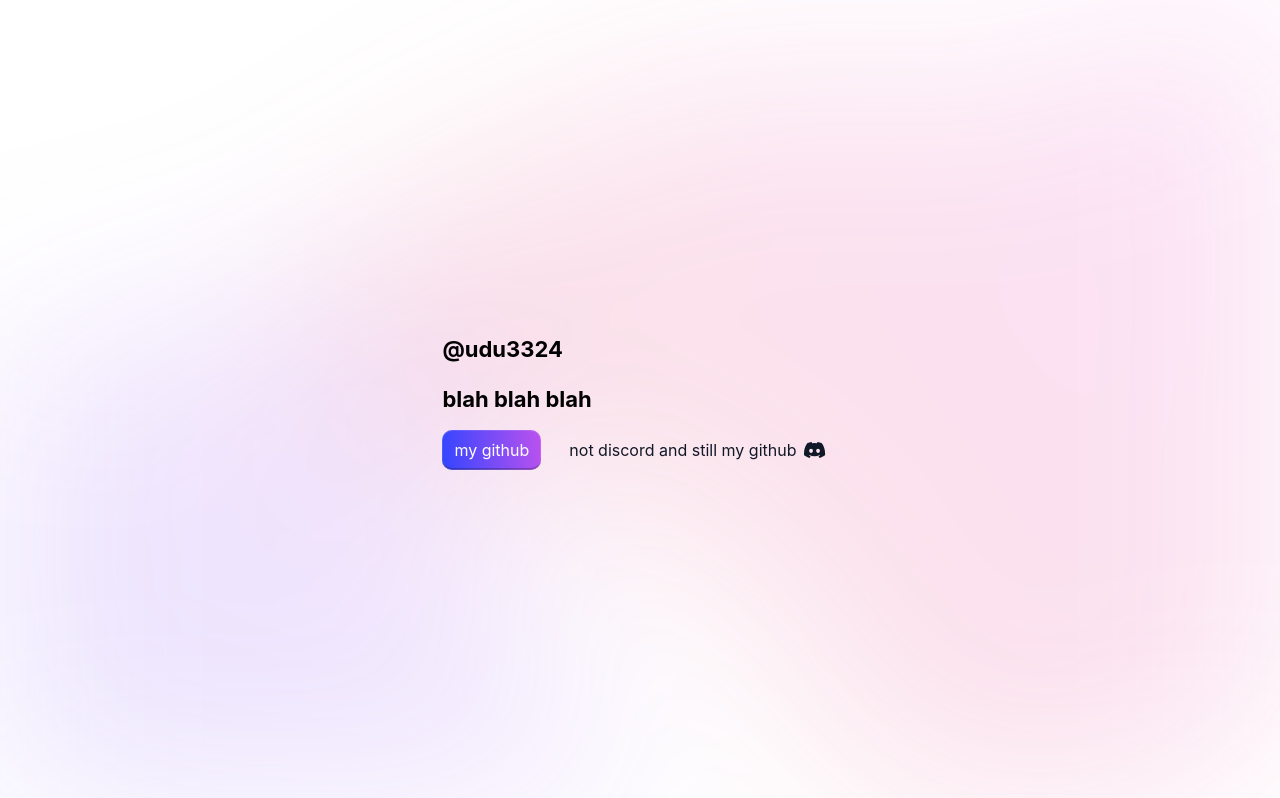
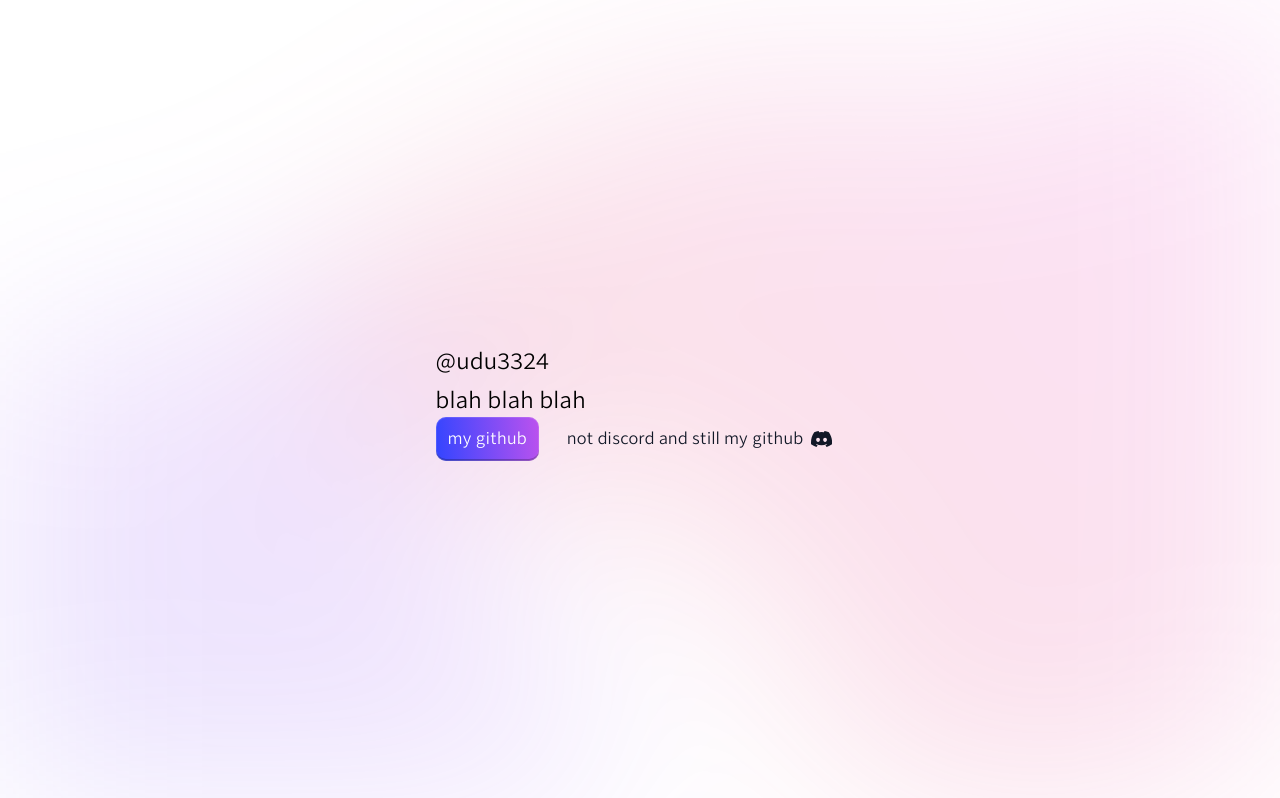
Before and after one commit to udu3324/uduhome, an Astro site: page / in a window 1280 px wide. Built offline with nearby package versions, Linux system fonts and the light colour scheme; Astro itself is replaced by a stand-in of ours.

Commit message:
add custom font and debug why it didnt apply for an hour

```diff
--- a/src/components/Welcome.astro
+++ b/src/components/Welcome.astro
@@ -38,7 +38,7 @@ import background from '../assets/background.svg';
 	}
 
 	#container {
-		font-family: Inter, Roboto, 'Helvetica Neue', 'Arial Nova', 'Nimbus Sans', Arial, sans-serif;
+		font-family: 'NebulaSans', sans-serif;
 		height: 100%;
 	}
 
--- a/src/pages/index.astro
+++ b/src/pages/index.astro
@@ -1,4 +1,6 @@
 ---
+import "../styles/global.css";
+
 import Welcome from '../components/Welcome.astro';
 import Layout from '../layouts/Layout.astro';
 
--- a/src/styles/global.css
+++ b/src/styles/global.css
@@ -1 +1,105 @@
 @import "tailwindcss";
+
+@font-face {
+  font-family: 'NebulaSans';
+  src: url('/fonts/NebulaSans-Light.woff2') format('woff2');
+  font-weight: 300;
+  font-style: normal;
+  font-display: swap;
+}
+
+@font-face {
+  font-family: 'NebulaSans';
+  src: url('/fonts/NebulaSans-LightItalic.woff2') format('woff2');
+  font-weight: 300;
+  font-style: italic;
+  font-display: swap;
+}
+
+@font-face {
+  font-family: 'NebulaSans';
+  src: url('/fonts/NebulaSans-Book.woff2') format('woff2');
+  font-weight: 400;
+  font-style: normal;
+  font-display: swap;
+}
+
+@font-face {
+  font-family: 'NebulaSans';
+  src: url('/fonts/NebulaSans-BookItalic.woff2') format('woff2');
+  font-weight: 400;
+  font-style: italic;
+  font-display: swap;
+}
+
+@font-face {
+  font-family: 'NebulaSans';
+  src: url('/fonts/NebulaSans-Medium.woff2') format('woff2');
+  font-weight: 500;
+  font-style: normal;
+  font-display: swap;
+}
+
+@font-face {
+  font-family: 'NebulaSans';
+  src: url('/fonts/NebulaSans-MediumItalic.woff2') format('woff2');
+  font-weight: 500;
+  font-style: italic;
+  font-display: swap;
+}
+
+@font-face {
+  font-family: 'NebulaSans';
+  src: url('/fonts/NebulaSans-Semibold.woff2') format('woff2');
+  font-weight: 600;
+  font-style: normal;
+  font-display: swap;
+}
+
+@font-face {
+  font-family: 'NebulaSans';
+  src: url('/fonts/NebulaSans-SemiboldItalic.woff2') format('woff2');
+  font-weight: 600;
+  font-style: italic;
+  font-display: swap;
+}
+
+@font-face {
+  font-family: 'NebulaSans';
+  src: url('/fonts/NebulaSans-Bold.woff2') format('woff2');
+  font-weight: 700;
+  font-style: normal;
+  font-display: swap;
+}
+
+@font-face {
+  font-family: 'NebulaSans';
+  src: url('/fonts/NebulaSans-BoldItalic.woff2') format('woff2');
+  font-weight: 700;
+  font-style: italic;
+  font-display: swap;
+}
+
+@font-face {
+  font-family: 'NebulaSans';
+  src: url('/fonts/NebulaSans-Black.woff2') format('woff2');
+  font-weight: 900;
+  font-style: normal;
+  font-display: swap;
+}
+
+@font-face {
+  font-family: 'NebulaSans';
+  src: url('/fonts/NebulaSans-BlackItalic.woff2') format('woff2');
+  font-weight: 900;
+  font-style: italic;
+  font-display: swap;
+}
+
+@theme {
+  --font-nebula: 'NebulaSans', sans-serif;
+}
+
+:root {
+  font-family: 'NebulaSans', sans-serif;
+}
```
Also changed, not shown: public/fonts/NebulaSans-Black.woff2 (added), public/fonts/NebulaSans-BlackItalic.woff2 (added), public/fonts/NebulaSans-Bold.woff2 (added), public/fonts/NebulaSans-BoldItalic.woff2 (added), public/fonts/NebulaSans-Book.woff2 (added), public/fonts/NebulaSans-BookItalic.woff2 (added), public/fonts/NebulaSans-Light.woff2 (added), public/fonts/NebulaSans-LightItalic.woff2 (added), public/fonts/NebulaSans-Medium.woff2 (added), public/fonts/NebulaSans-MediumItalic.woff2 (added), public/fonts/NebulaSans-Semibold.woff2 (added), public/fonts/NebulaSans-SemiboldItalic.woff2 (added), public/fonts/license.txt (added).
